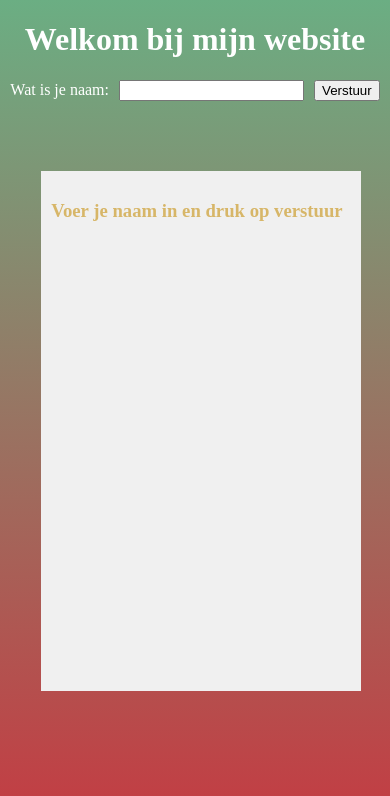
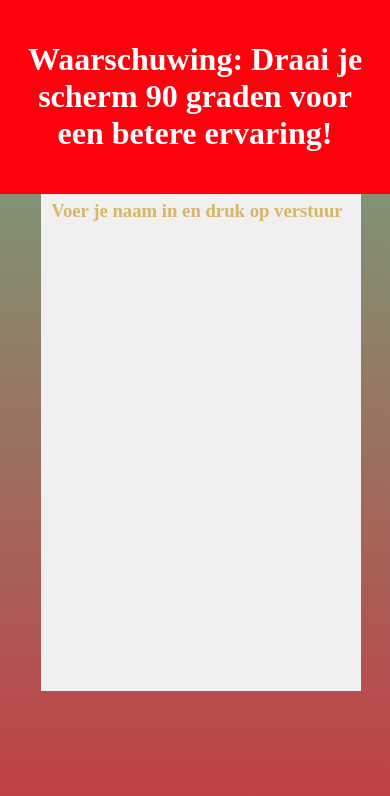
Before and after one commit to RuoFeng207/kerst, a plain HTML site: page index.html in a window 390 px wide. Shown: the top 796 px of the page. Drawn offline with Linux system fonts and the light colour scheme.

Commit message:
laatste test

```diff
--- a/index.html
+++ b/index.html
@@ -63,6 +63,9 @@
         |_ _ _|
         </div>
     </div>
+    <div id="warning" class="hidden">
+        <h1>Waarschuwing: Draai je scherm 90 graden voor een betere ervaring!</h1>
+    </div>
     <script src="index.js"></script>
 
 </body>
--- a/index.js
+++ b/index.js
@@ -1,3 +1,17 @@
+function checkOrientation() {
+    const warning = document.getElementById('warning');
+    if (window.innerHeight > window.innerWidth) {
+        warning.classList.remove('hidden'); // Toon de waarschuwing in portretmodus
+    } else {
+        warning.classList.add('hidden'); // Verberg de waarschuwing in landschapmodus
+    }
+}
+
+// Controleer de oriëntatie bij het laden van de pagina
+checkOrientation();
+
+// Voeg een event listener toe om de oriëntatie te controleren bij het draaien van het scherm
+window.addEventListener('resize', checkOrientation);
 
 let gebruikers_naam;
 document.getElementById("bevestig").onclick=function(){
--- a/style.css
+++ b/style.css
@@ -7,6 +7,21 @@ body {
     background-repeat: no-repeat;
     background-attachment: fixed;
     color: #FFFFFF;
+}
+
+#warning {
+    position: fixed;
+    top: 0;
+    left: 0;
+    right: 0;
+    background-color:#ff000d;
+    color: white;
+    padding: 20px;
+    z-index: 1000;
+}
+
+.hidden {
+    display: none;
 }
 
 .container1 {
@@ -55,3 +70,5 @@ h1 {
     margin-top: 70px;
     background-color: #f0f0f0; /* Achtergrondkleur */
 }
+
+@media(max-width = 400){}
```
